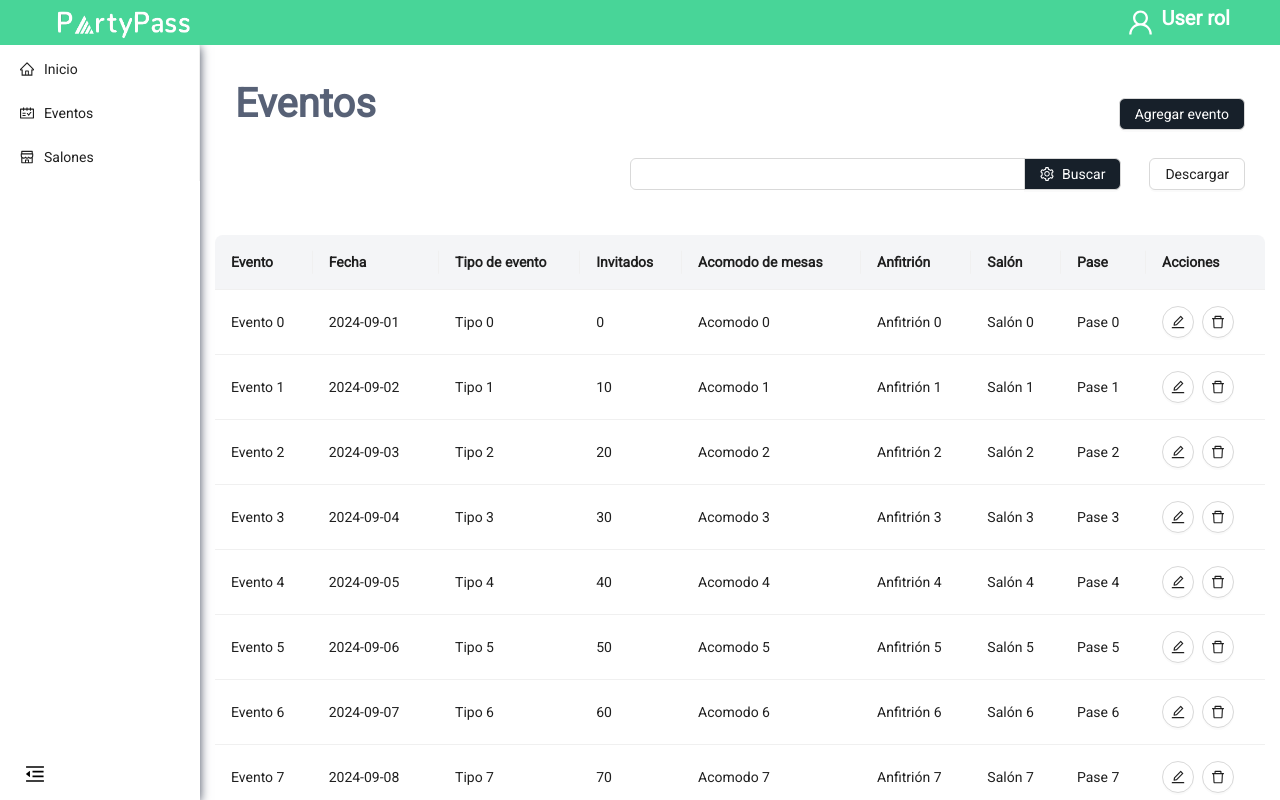
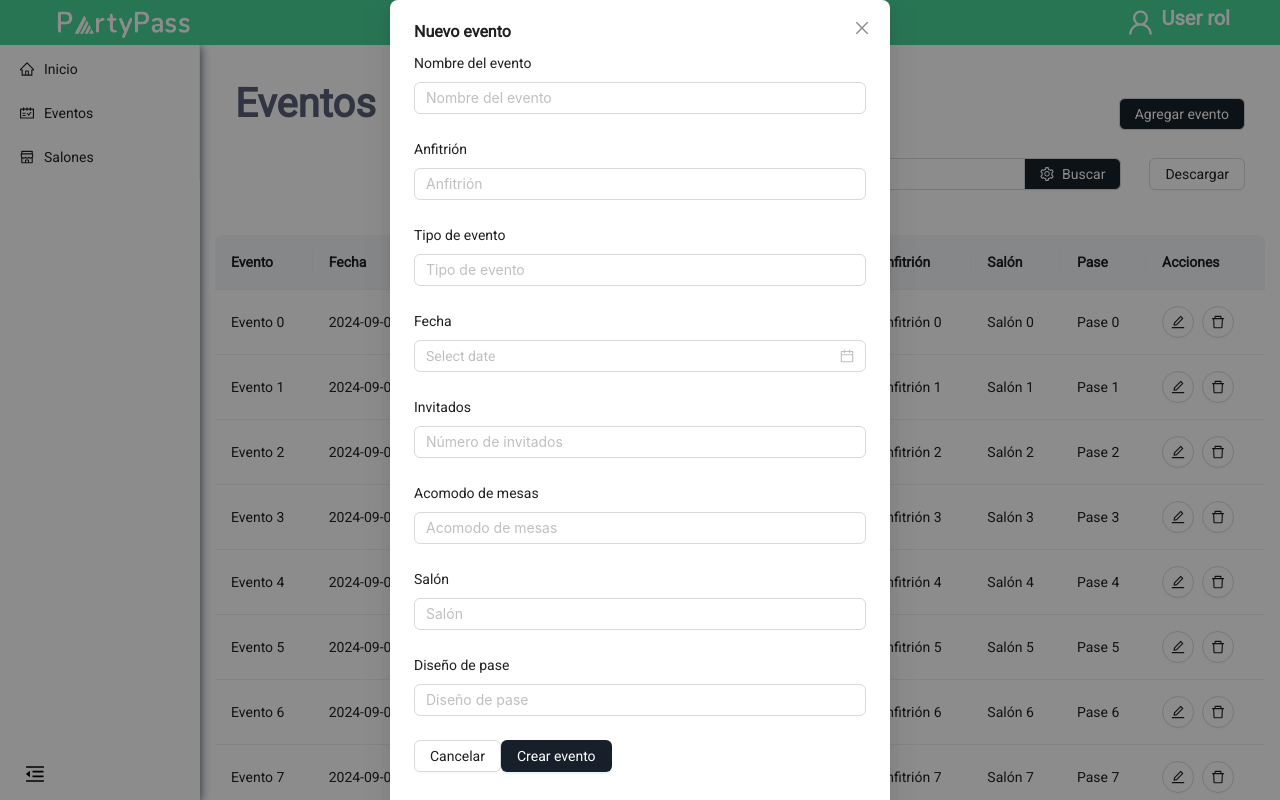
Before and after one commit to alonsosfera/event-ticket-project, a Next.js app: page /owner-events in a window 1280 px wide. Both pictures are taken after a click on the button "Agregar evento". Shown: the top 800 px of the page. Built offline with nearby package versions, Linux system fonts and the light colour scheme.

Commit message:
Se creo modal para agregar Evento

```diff
--- /dev/null
+++ b/components/owner/owner-create-event-modal-component.js
@@ -0,0 +1,109 @@
+import React from "react"
+import { Button, Modal, Form, Input, DatePicker } from "antd"
+
+const EventModal = ({ visible, onCancel, onSubmit }) => {
+  const handleSubmit = values => {
+    values
+    onSubmit()
+    onCancel()
+  }
+
+  return (
+    <Modal
+      className="modal-new-event"
+      title={
+        <div className="title-modal">
+          Nuevo evento
+        </div>
+      }
+      open={visible}
+      centered
+      onCancel={onCancel}
+      footer={null}
+      width={500}>
+      <Form
+        requiredMark={false}
+        className="form-recovery"
+        layout="vertical"
+        autoComplete="off"
+        onFinish={handleSubmit}>
+        <Form.Item
+          name="eventName"
+          label="Nombre del evento"
+          rules={[{ required: true, message: "Por favor ingresa el nombre del evento" }]}
+          colon={false}>
+          <Input placeholder="Nombre del evento" />
+        </Form.Item>
+
+        <Form.Item
+          name="host"
+          label="Anfitrión"
+          rules={[{ required: true, message: "Por favor ingresa el nombre del anfitrión" }]}
+          colon={false}>
+          <Input placeholder="Anfitrión" />
+        </Form.Item>
+
+        <Form.Item
+          name="eventType"
+          label="Tipo de evento"
+          rules={[{ required: true, message: "Por favor ingresa el tipo de evento" }]}
+          colon={false}>
+          <Input placeholder="Tipo de evento" />
+        </Form.Item>
+
+        <Form.Item
+          name="date"
+          label="Fecha"
+          rules={[{ required: true, message: "Por favor selecciona una fecha" }]}
+          colon={false}>
+          <DatePicker style={{ width: "100%" }} />
+        </Form.Item>
+
+        <Form.Item
+          name="guests"
+          label="Invitados"
+          rules={[{ required: true, message: "Por favor ingresa el número de invitados" }]}
+          colon={false}>
+          <Input placeholder="Número de invitados" type="number" />
+        </Form.Item>
+
+        <Form.Item
+          name="tableArrangement"
+          label="Acomodo de mesas"
+          rules={[{ required: true, message: "Por favor ingresa el acomodo de mesas" }]}
+          colon={false}>
+          <Input placeholder="Acomodo de mesas" />
+        </Form.Item>
+
+        <Form.Item
+          name="venue"
+          label="Salón"
+          rules={[{ required: true, message: "Por favor ingresa el nombre del salón" }]}
+          colon={false}>
+          <Input placeholder="Salón" />
+        </Form.Item>
+
+        <Form.Item
+          name="passDesign"
+          label="Diseño de pase"
+          rules={[{ required: true, message: "Por favor ingresa el diseño de pase" }]}
+          colon={false}>
+          <Input placeholder="Diseño de pase" />
+        </Form.Item>
+
+        <Form.Item>
+          <div className="content-buttons">
+            <Button type="default" onClick={onCancel}>
+              Cancelar
+            </Button>
+            <Button htmlType="submit" type="primary">
+              Crear evento
+            </Button>
+          </div>
+        </Form.Item>
+      </Form>
+    </Modal>
+  )
+}
+
+export default EventModal
--- a/components/owner/owner-events-buttons-component.js
+++ b/components/owner/owner-events-buttons-component.js
@@ -1,8 +1,24 @@
 import { Row, Col, Typography, Button, Input, Space } from "antd"
 import { SettingOutlined } from "@ant-design/icons"
+import EventModal from "./owner-create-event-modal-component"
+import { useState } from "react"
 
 const EventButtons = () => {
+
+  const [isCreateEventModalVisible, setIsCreateEventModalVisible] = useState(false)
+
+  const showCreateEventModal = () => setIsCreateEventModalVisible(true)
+  const closeCreateEventModal = () => setIsCreateEventModalVisible(false)
+
+  const CreateEventSubmit = () => {
+    message.open({
+      content: "Se ha creado el evento",
+      duration: 3
+    })
+  }
+
   return (
+    <>
       <Row className="owner-header-buttons" gutter={[24, 0]}>
         <Col span={24} className="buttons-header">
           <Row justify="space-between" align="middle">
@@ -12,6 +28,7 @@ const EventButtons = () => {
             <Col>
               <Button
                 className="owner-buttons"
+                onClick={showCreateEventModal}
                 key="submit">
                 Agregar evento
               </Button>
@@ -44,6 +61,12 @@ const EventButtons = () => {
           </Row>
         </Col>
       </Row>
+
+      <EventModal
+        visible={isCreateEventModalVisible}
+        onCancel={closeCreateEventModal}
+        onSubmit={CreateEventSubmit}  />
+    </>
   )
 }
 
```
Lines whose indentation alone changed are shown as unchanged.
